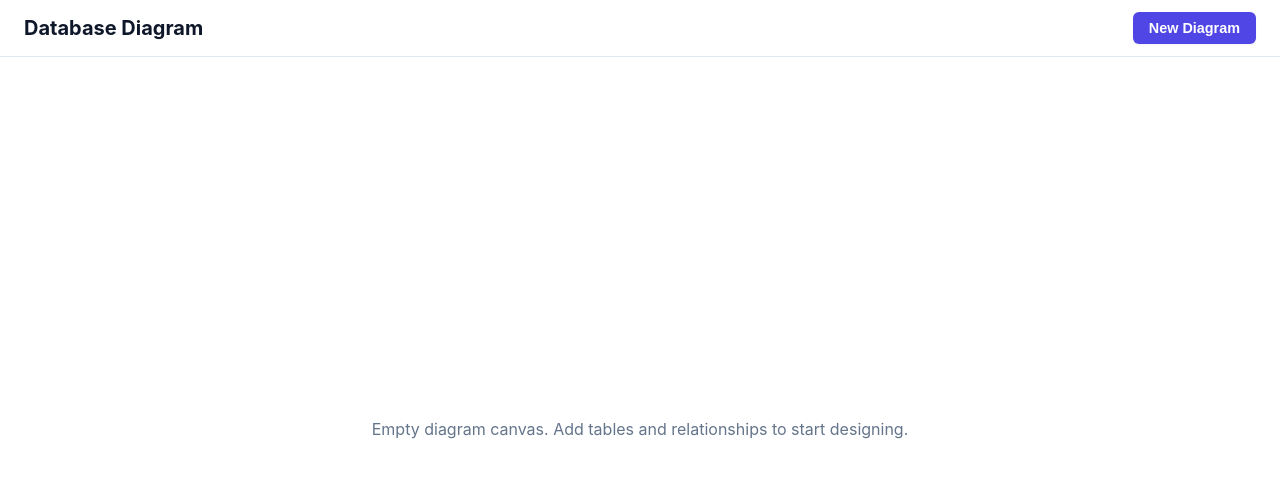
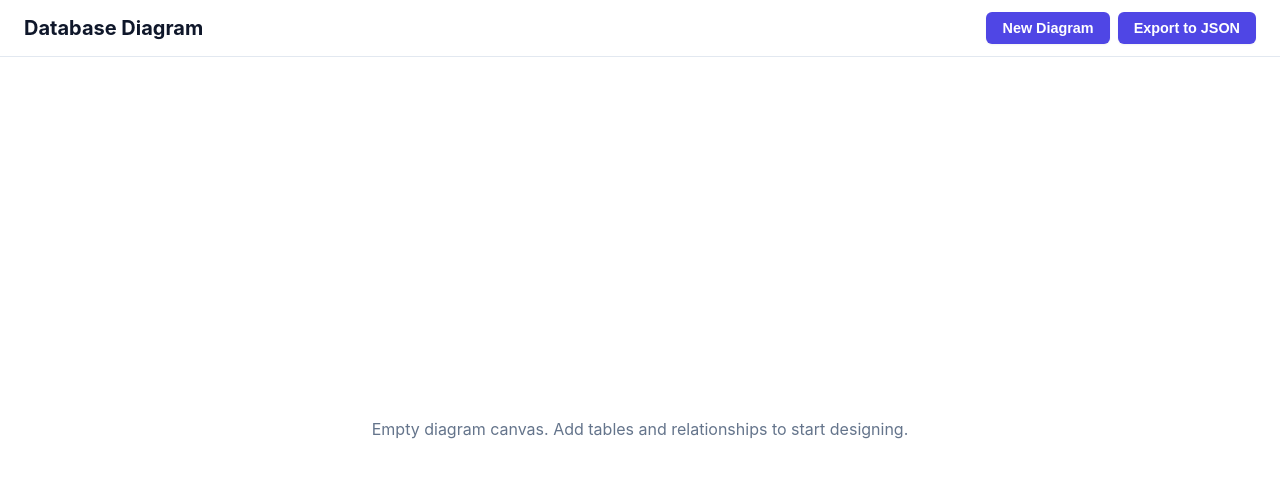
Before and after one commit to RubenPozoMolina/database-diagram-webapp, a React (Vite) app: page / in a window 1280 px wide. Shown: the top 478 px of the page. Built offline with nearby package versions, Linux system fonts and the light colour scheme.

Commit message:
STORY-009: wire Export to JSON button into App header

```diff
--- a/src/App.tsx
+++ b/src/App.tsx
@@ -1,5 +1,6 @@
 import { useDiagram } from './hooks/useDiagram';
 import { DiagramCanvas } from './components/DiagramCanvas';
+import { ExportButton } from './components/ExportButton';
 
 const CANVAS_WIDTH = 1200;
 const CANVAS_HEIGHT = 800;
@@ -36,6 +37,7 @@ export function App() {
           >
             New Diagram
           </button>
+          <ExportButton diagram={diagram} />
         </div>
       </header>
       <main className="app-main">
--- a/src/index.css
+++ b/src/index.css
@@ -178,3 +178,27 @@ body {
   outline: 2px solid var(--color-primary);
   outline-offset: 2px;
 }
+
+.export-button {
+  display: inline-flex;
+  align-items: center;
+  gap: 0.5rem;
+  padding: 0.5rem 1rem;
+  font-size: 0.9rem;
+  font-weight: 600;
+  color: #ffffff;
+  background: var(--color-primary);
+  border: none;
+  border-radius: var(--radius);
+  cursor: pointer;
+  box-shadow: var(--shadow-sm);
+}
+
+.export-button:hover {
+  background: var(--color-primary-hover);
+}
+
+.export-button:focus-visible {
+  outline: 2px solid var(--color-primary);
+  outline-offset: 2px;
+}
```
